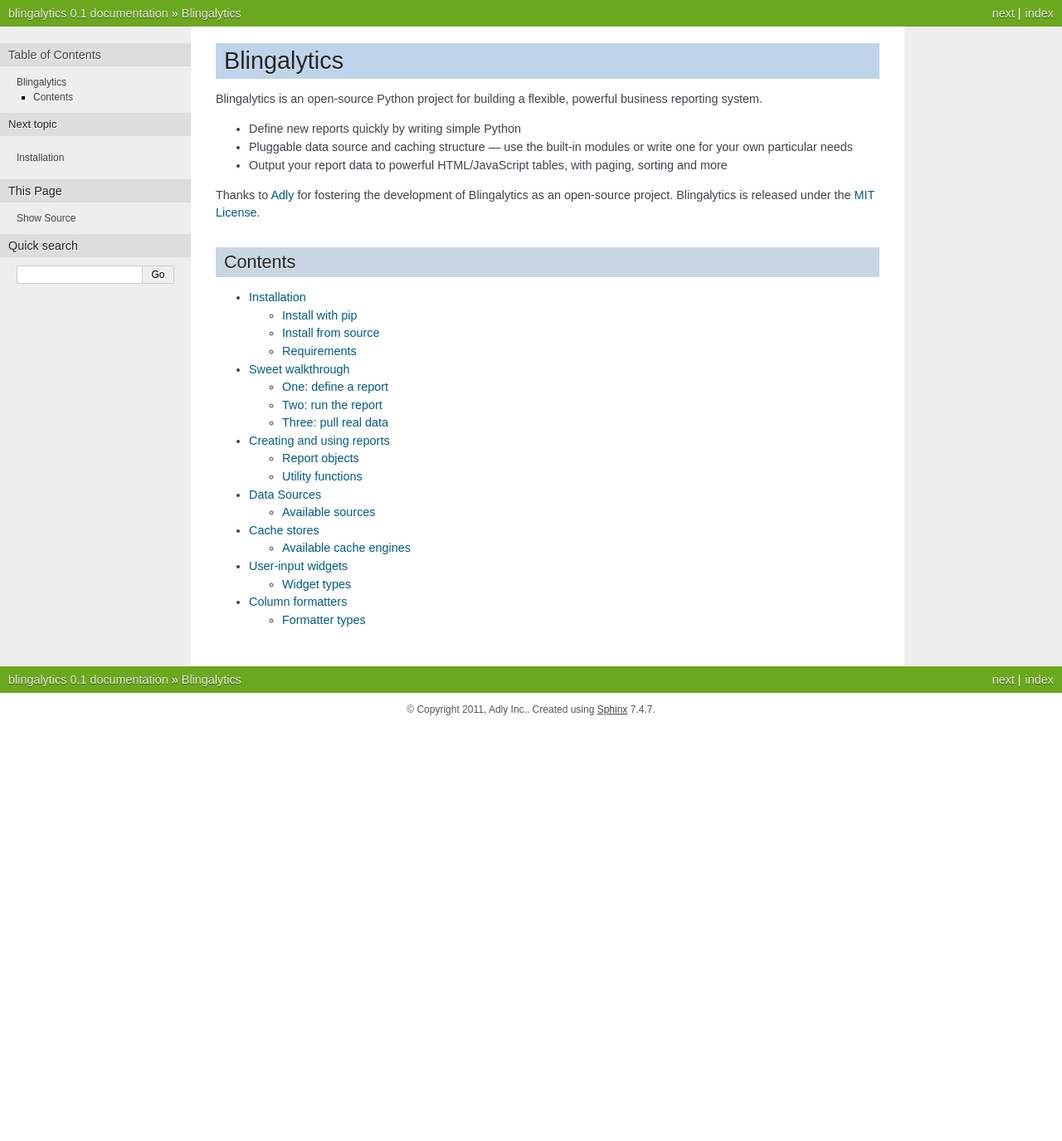
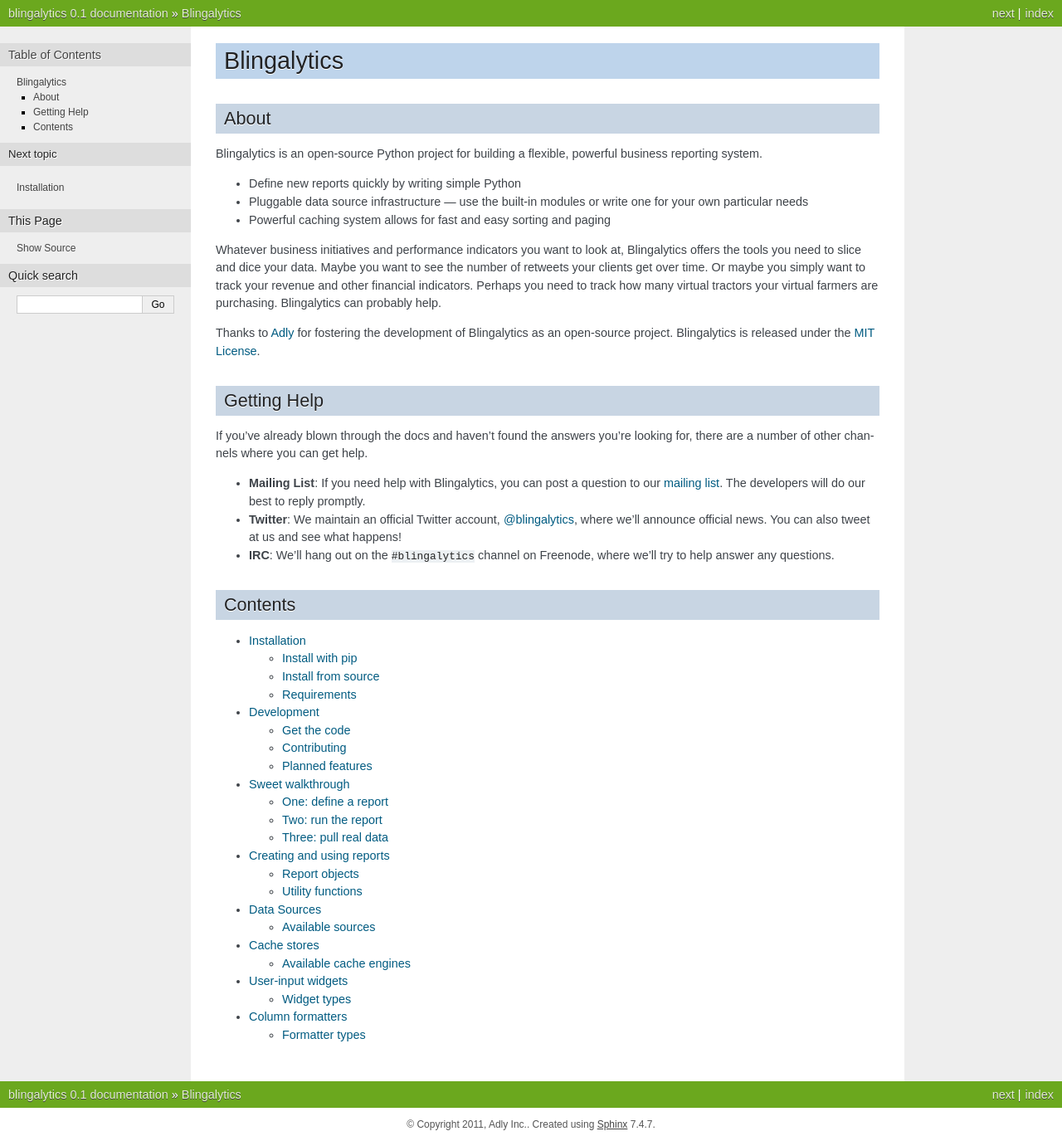
Before and after one commit to adly/blingalytics, a Sphinx documentation site: the page built from docs/index.rst, in a window 1280 px wide. Shown: the whole page at 83% size. Built offline with Sphinx 7.4.7, drawn with Linux system fonts in a browser that asks for light colours; before the commit the page ends 900 px from its top, so only the background shows below that.

Commit message:
Updates docs with contact info, development info

```diff
--- a/docs/index.rst
+++ b/docs/index.rst
@@ -1,19 +1,45 @@
 Blingalytics
 ============
+
+About
+-----
 
 Blingalytics is an open-source Python project for building a flexible,
 powerful business reporting system.
 
 * Define new reports quickly by writing simple Python
 
-* Pluggable data source and caching structure — use the built-in modules or
-  write one for your own particular needs
+* Pluggable data source infrastructure — use the built-in modules or write
+  one for your own particular needs
 
-* Output your report data to powerful HTML/JavaScript tables, with paging,
-  sorting and more
+* Powerful caching system allows for fast and easy sorting and paging
+
+Whatever business initiatives and performance indicators you want to look at,
+Blingalytics offers the tools you need to slice and dice your data. Maybe you
+want to see the number of retweets your clients get over time. Or maybe you
+simply want to track your revenue and other financial indicators. Perhaps you
+need to track how many virtual tractors your virtual farmers are purchasing.
+Blingalytics can probably help.
 
 Thanks to Adly_ for fostering the development of Blingalytics as an
 open-source project. Blingalytics is released under the `MIT License`_.
+
+Getting Help
+------------
+
+If you've already blown through the docs and haven't found the answers you're
+looking for, there are a number of other channels where you can get help.
+
+* **Mailing List**: If you need help with Blingalytics, you can post a
+  question to our `mailing list`_. The developers will do our best to reply
+  promptly.
+
+* **Twitter**: We maintain an official Twitter account, `@blingalytics`_,
+  where we'll announce official news. You can also tweet at us and see what
+  happens!
+
+* **IRC**: We'll hang out on the ``#blingalytics`` channel on Freenode, where
+  we'll try to help answer any questions.
 
 Contents
 --------
@@ -22,6 +48,7 @@ Contents
    :maxdepth: 2
 
    install
+   development
    intro
    reports
    sources
@@ -31,3 +58,5 @@ Contents
 
 .. _Adly: http://adly.com/
 .. _MIT License: http://www.opensource.org/licenses/mit-license
+.. _mailing list: http://groups.google.com/group/blingalytics
+.. _@blingalytics: http://twitter.com/blingalytics
```
Also changed, not shown: README.rst (+10 -4 lines), docs/development.rst (added, +71 -0 lines).
